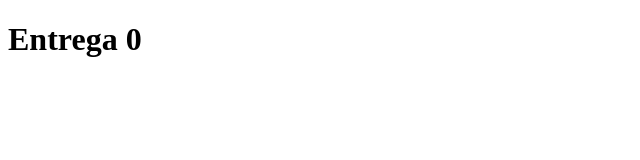
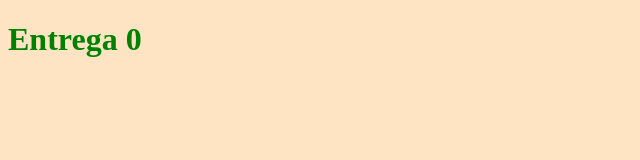
Before and after one commit to marianonu14/Entrega_0_Grupal_JaP, a plain HTML site: page index.html in a window 1280 px wide. Shown: the whole page, without its empty margins (0-640 px from the left). Drawn offline with Linux system fonts and the light colour scheme.

Commit message:
Estilos de background color, color de fuente del body y de los h1, por Diego Pereira

```diff
--- a/index.html
+++ b/index.html
@@ -5,6 +5,7 @@
     <meta http-equiv="X-UA-Compatible" content="IE=edge">
     <meta name="viewport" content="width=device-width, initial-scale=1.0">
     <title>Entrega 0 - 0</title>
+    <LINK REL=StyleSheet HREF="styles.css" TYPE="text/css" MEDIA=screen>
 </head>
 <body>
     <h1>Entrega 0</h1>
--- /dev/null
+++ b/styles.css
@@ -0,0 +1,8 @@
+body{
+    background-color: bisque;
+    color:blueviolet;
+
+}
+h1{
+    color: green;
+}
```
